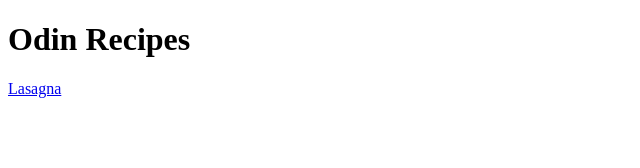
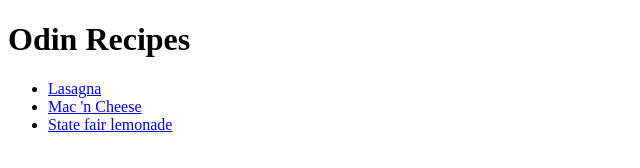
Before and after one commit to Matheus-Li/odin-recipes, a plain HTML site: page index.html in a window 1280 px wide. Shown: the whole page, without its empty margins (0-640 px from the left). Drawn offline with Linux system fonts and the light colour scheme.

Commit message:
add new links to index

```diff
--- a/index.html
+++ b/index.html
@@ -8,6 +8,12 @@
 <body>
     <h1>Odin Recipes</h1>
 
-    <a href="recipes/lasagna.html">Lasagna</a>
+    <ul>
+    <li><a href="recipes/lasagna.html">Lasagna</a></li>
+    <li><a href="recipes/macncheese.html">Mac 'n Cheese</a></li>
+    <li><a href="recipes/lemonade.html">State fair lemonade</a></li>
+
+
+</ul>
 </body>
 </html>
```
